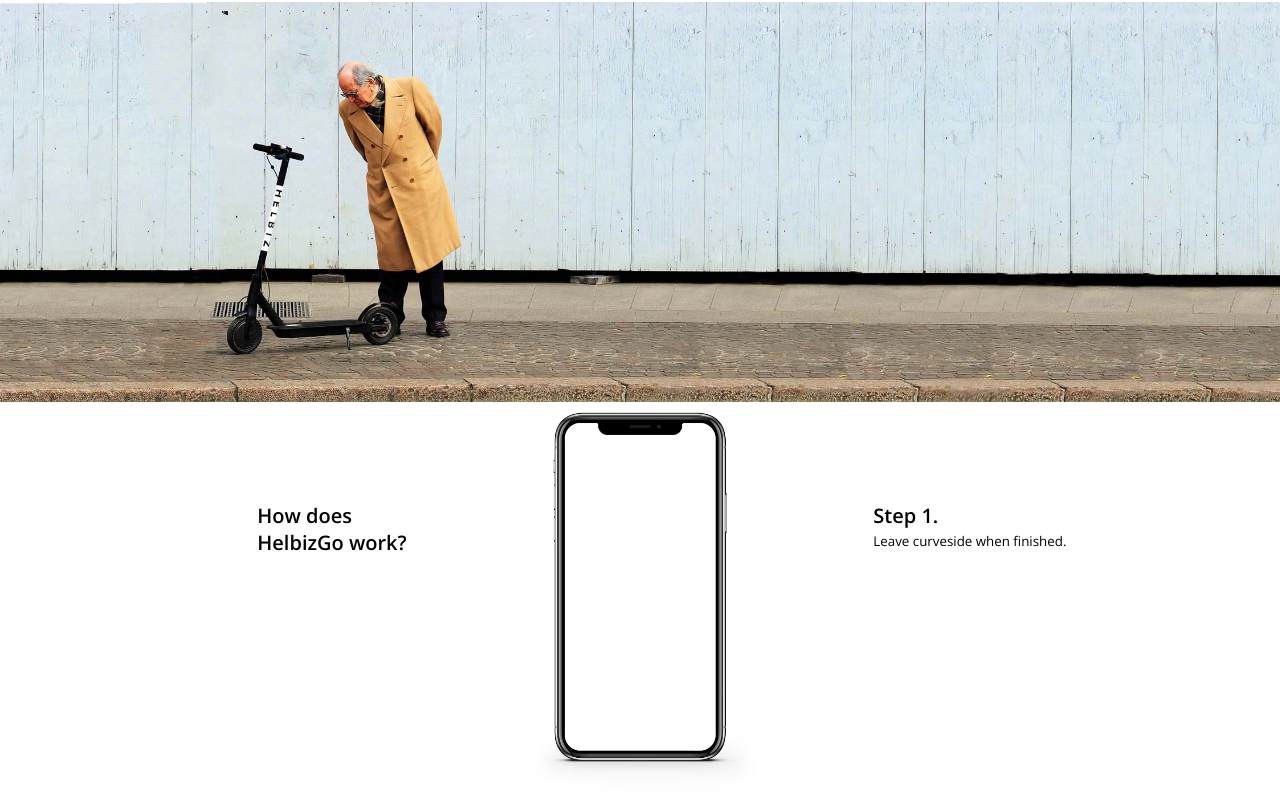
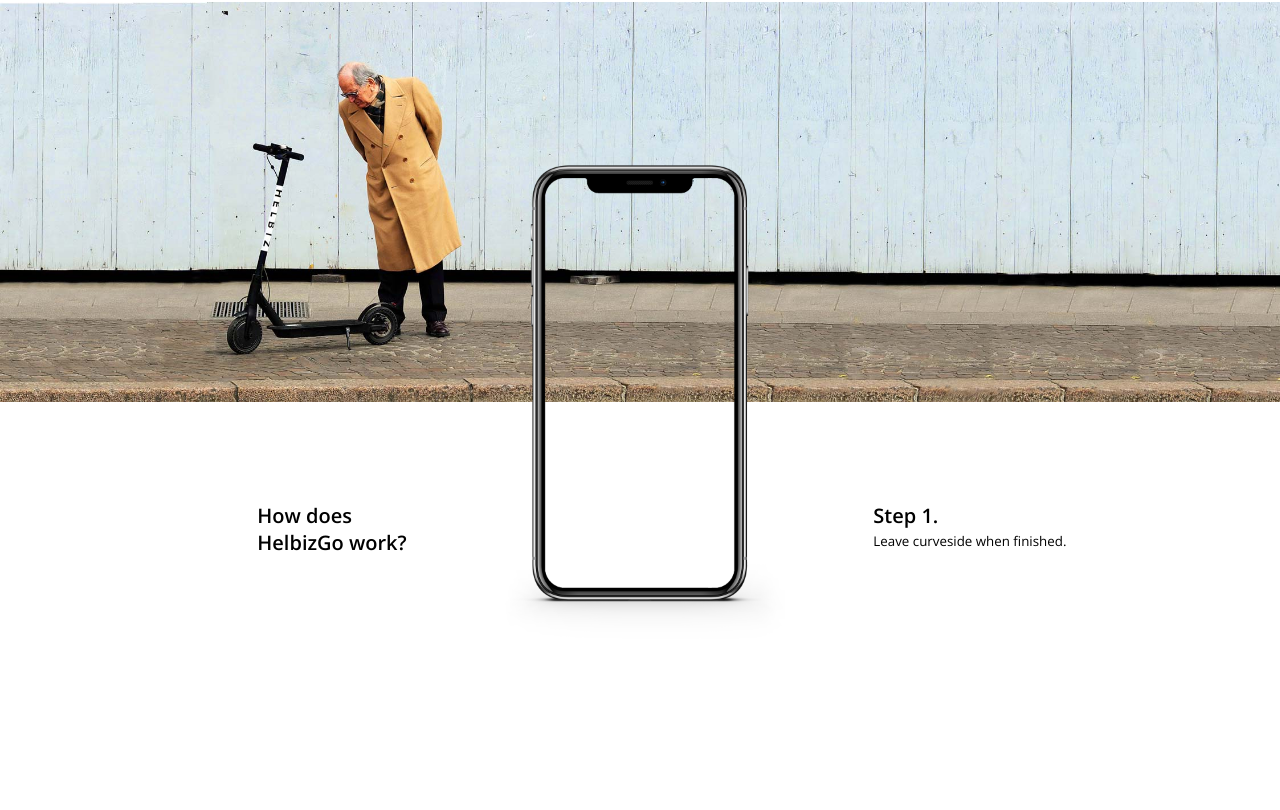
Before and after one commit to PietroMarrazzo/html-css-helbiz, a plain HTML site: page index.html in a window 1280 px wide. Shown: the part 1362-2172 px from the top of the page. Drawn offline with nearby package versions, Linux system fonts and the light colour scheme.

Commit message:
iphone img translated top

```diff
--- a/css/styles.css
+++ b/css/styles.css
@@ -233,12 +233,13 @@ header ul li span {
 /* colonna iphone */
 #iphone-box {
   text-align: center;
+  position: relative;
+  bottom: 50%;
 }
 
 #iphone-box img {
-  height: 400px;
-  position: relative;
-  top: 50%;
+  height: 500px;
+
 }
 
 
```
